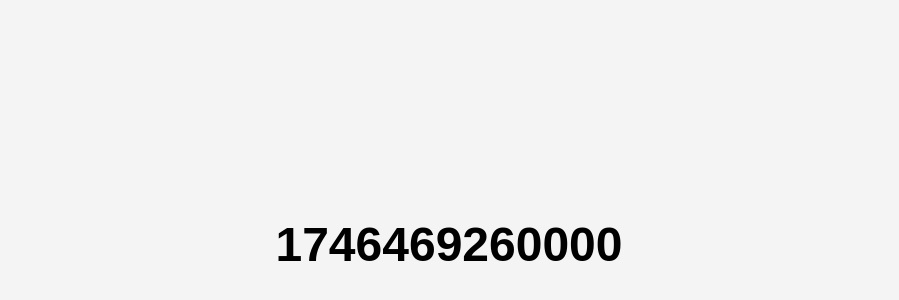
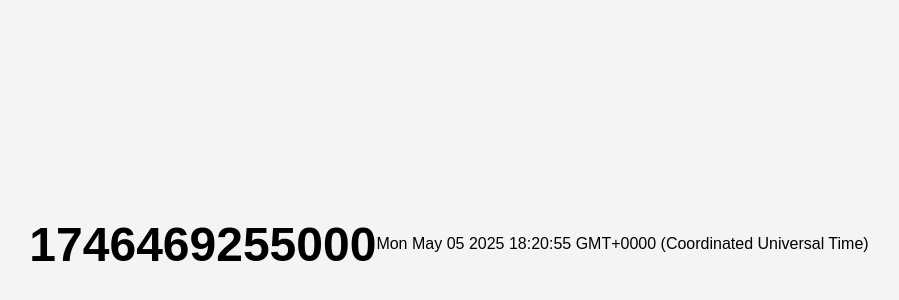
Before and after one commit to jesusluyo/page, a plain HTML site: page index.html in a window 1280 px wide. Shown: the part 156-456 px from the top of the page, without its empty margins (191-1090 px from the left). Drawn offline with Linux system fonts and the light colour scheme.

Commit message:
Update index.html

```diff
--- a/index.html
+++ b/index.html
@@ -22,13 +22,15 @@
 </head>
 <body>
   <div class="timestamp" id="timestamp"></div>
+<div class="text" id="text"></div>
 
   <script>
     function updateTimestamp() {
       document.getElementById('timestamp').textContent = new Date().getTime();
+      document.getElementById('text').textContent = new Date();
     }
     updateTimestamp();
-    setInterval(updateTimestamp, 1000); // Update every second
+    setInterval(updateTimestamp, 10_000); // Update every 10 second
   </script>
 </body>
 </html>
```
